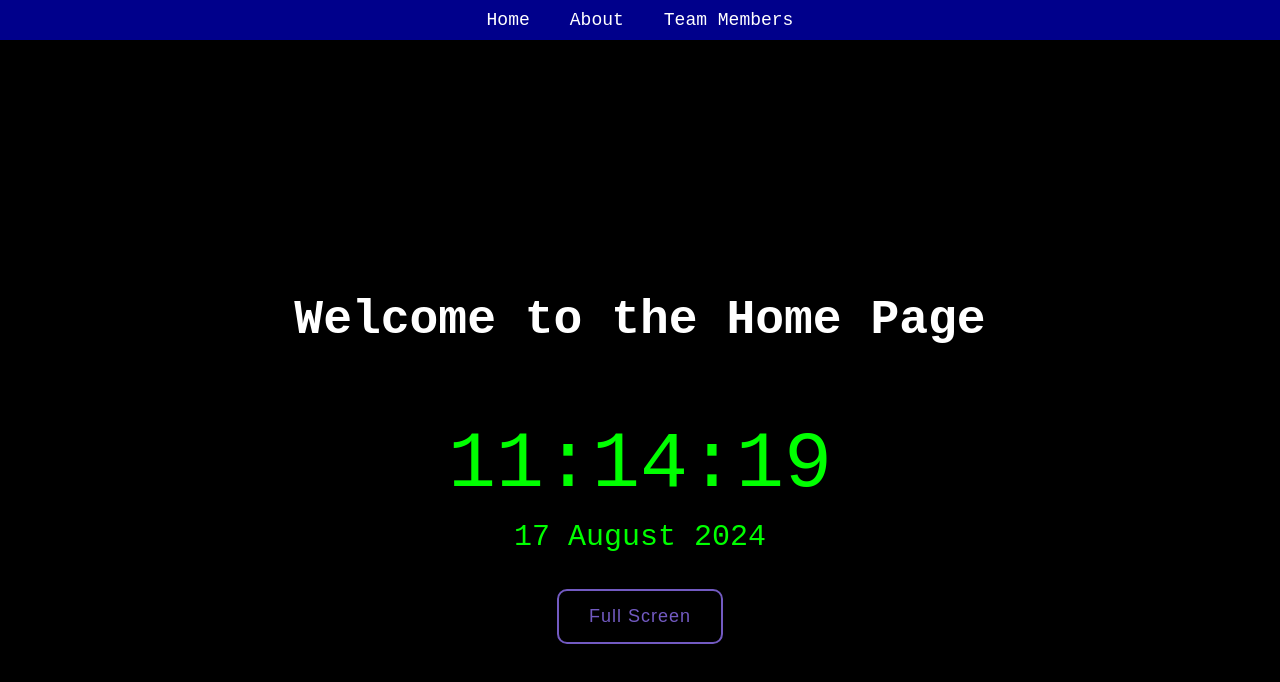
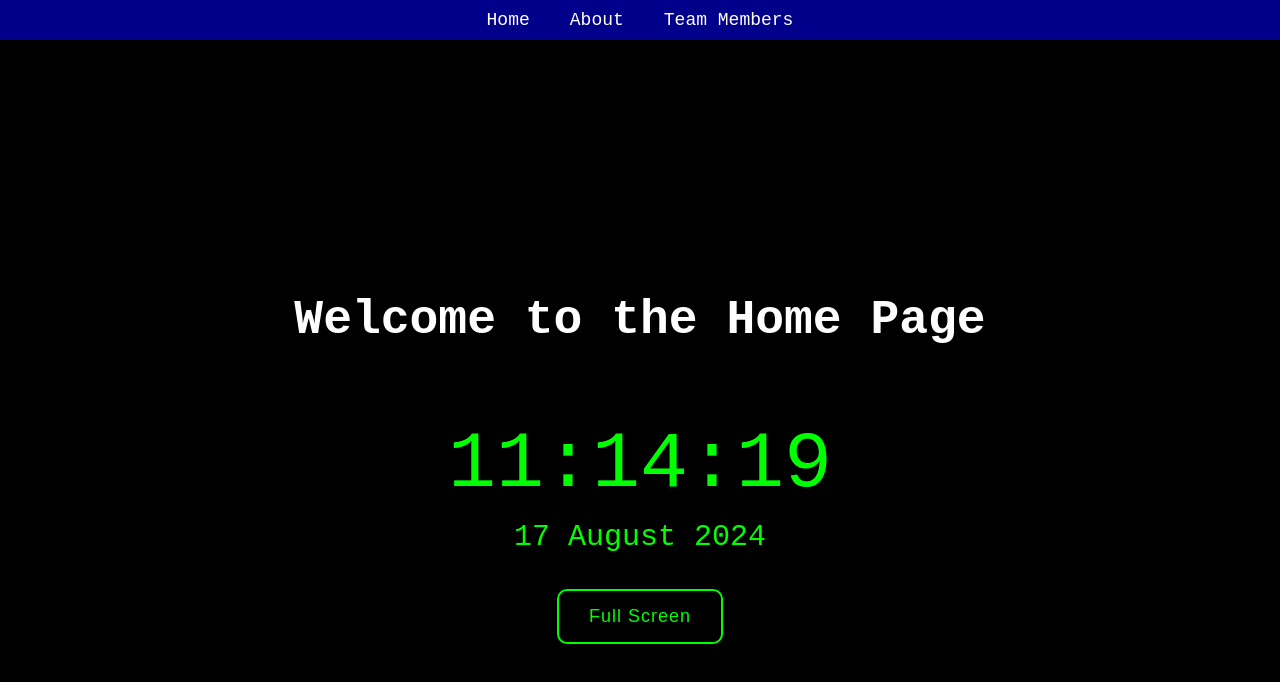
Before and after one commit to MukundSiuu7/Digital-Clock, a plain HTML site: page index.html in a window 1280 px wide. Drawn offline with Linux system fonts and the light colour scheme.

Commit message:
style.css
neon green :\

```diff
--- a/style.css
+++ b/style.css
@@ -82,18 +82,18 @@ body {
     font-size: 18px;
     letter-spacing: 1px;
     text-decoration: none;
-    color: #725AC1;
+    color: #00ff00;
     background: transparent;
     cursor: pointer;
     transition: ease-out 0.5s;
-    border: 2px solid #725AC1;
+    border: 2px solid #00ff00;
     border-radius: 10px;
-    box-shadow: inset 0 0 0 0 #725AC1;
+    box-shadow: inset 0 0 0 0 #00ff00;
 }
 
 #fullscreen-btn:hover {
     color: white;
-    box-shadow: inset 0 -100px 0 0 #725AC1;
+    box-shadow: inset 0 -100px 0 0 #00ff00;
 }
 #fullscreen-btn:active {
     transform: scale(0.9);
```
